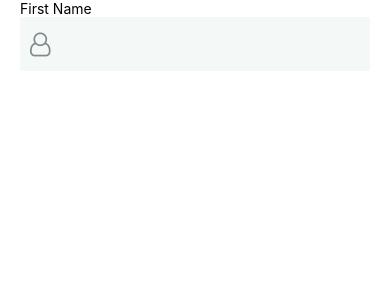
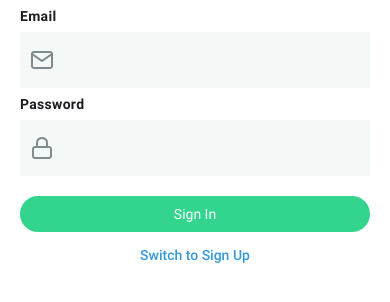
Before and after one commit to wassem7/ReactNative-WhatsApp-Clone, a React Native app: screen / in a window 390 px wide. Shown: the top 302 px of the page. Built offline with nearby package versions, Linux system fonts and the light colour scheme.

Commit message:
Sign In and Sign Up forms created

```diff
--- a/components/Input.js
+++ b/components/Input.js
@@ -5,7 +5,7 @@ import colors from '../constants/colors';
 const Input = (props) => {
   return (
     <View style={styles.container}>
-      <Text>{props.label}</Text>
+      <Text style={styles.label}>{props.label}</Text>
       <View style={styles.inputcontainer}>
         {props.icon && (
           <props.iconPack
@@ -15,8 +15,13 @@ const Input = (props) => {
           />
         )}
 
-        <TextInput selectionColor={colors.lightgrey} />
+        <TextInput style={styles.input} selectionColor={colors.lightgrey} />
       </View>
+      {props.errorText && (
+        <View style={styles.errormessageContainer}>
+          <Text style={styles.errorText}>{props.errorText}</Text>
+        </View>
+      )}
     </View>
   );
 };
@@ -24,6 +29,12 @@ const Input = (props) => {
 const styles = StyleSheet.create({
   container: {
     width: '100%',
+  },
+  label: {
+    marginVertical: 8,
+    fontFamily: 'bold',
+    letterSpacing: 0.3,
+    color: colors.textcolor,
   },
   inputcontainer: {
     backgroundColor: colors.nearlywhite,
@@ -38,5 +49,21 @@ const styles = StyleSheet.create({
     marginRight: 10,
     color: colors.grey,
   },
+  input: {
+    color: colors.textcolor,
+    flex: 1,
+    fontFamily: 'regular',
+    letterSpacing: 0.3,
+    paddingTop: 0,
+  },
+  errormessageContainer: {
+    marginVertical: 10,
+  },
+  errorText: {
+    color: 'red',
+    fontSize: 13,
+    fontFamily: 'regular',
+    letterSpacing: 0.3,
+  },
 });
 export default Input;
--- /dev/null
+++ b/components/SignInForm.js
@@ -0,0 +1,21 @@
+import { View, Text } from 'react-native';
+import React from 'react';
+import Input from './Input';
+import { Feather, FontAwesome } from '@expo/vector-icons';
+import SubmitButton from './SubmitButton';
+
+const SignInForm = () => {
+  return (
+    <>
+      <Input label={'Email'} icon='mail' iconPack={Feather} iconSize={24} />
+      <Input label={'Password'} icon='lock' iconPack={Feather} iconSize={24} />
+      <SubmitButton
+        title='Sign In'
+        onPress={() => console.log('Button Pressed !')}
+        style={{ marginTop: 20 }}
+      />
+    </>
+  );
+};
+
+export default SignInForm;
--- /dev/null
+++ b/components/SignUpForm.js
@@ -0,0 +1,34 @@
+import { View, Text } from 'react-native';
+import React from 'react';
+import Input from './Input';
+import { Feather, FontAwesome } from '@expo/vector-icons';
+import SubmitButton from './SubmitButton';
+
+const SignUpForm = () => {
+  return (
+    <>
+      <Input
+        label={'First Name'}
+        icon='user-o'
+        iconPack={FontAwesome}
+        iconSize={24}
+      />
+
+      <Input
+        label={'Last Name'}
+        icon='user-o'
+        iconPack={FontAwesome}
+        iconSize={24}
+      />
+      <Input label={'Email'} icon='mail' iconPack={Feather} iconSize={24} />
+      <Input label={'Password'} icon='lock' iconPack={Feather} iconSize={24} />
+      <SubmitButton
+        title='Sign Up'
+        onPress={() => console.log('Button Pressed !')}
+        style={{ marginTop: 20 }}
+      />
+    </>
+  );
+};
+
+export default SignUpForm;
--- /dev/null
+++ b/components/SubmitButton.js
@@ -0,0 +1,40 @@
+import { View, Text, StyleSheet, TouchableOpacity } from 'react-native';
+import React from 'react';
+import colors from '../constants/colors';
+
+const SubmitButton = (props) => {
+  const enabledBgColor = props.color || colors.primary;
+  const disabledBgColor = colors.lightgrey;
+
+  const bgColor = props.disabled ? disabledBgColor : enabledBgColor;
+  return (
+    <TouchableOpacity
+      onPress={props.disabled ? () => {} : props.onPress}
+      style={{
+        ...styles.button,
+        ...{ backgroundColor: bgColor },
+        ...props.style,
+      }}
+    >
+      <Text
+        style={{
+          color: props.disabled ? colors.grey : 'white',
+          fontFamily: 'regular',
+        }}
+      >
+        {props.title}
+      </Text>
+    </TouchableOpacity>
+  );
+};
+
+const styles = StyleSheet.create({
+  button: {
+    paddingHorizontal: 30,
+    paddingVertical: 10,
+    borderRadius: 30,
+    justifyContent: 'center',
+    alignItems: 'center',
+  },
+});
+export default SubmitButton;
--- a/constants/colors.js
+++ b/constants/colors.js
@@ -3,4 +3,6 @@ export default {
   lightgrey: '#bdc3c7',
   nearlywhite: '#F4F8F7',
   grey: '#7f8c8d',
+  textcolor: '#1c1e21',
+  primary: '#32d48e',
 };
--- a/screens/AuthScreen.js
+++ b/screens/AuthScreen.js
@@ -1,24 +1,40 @@
-import { View, Text, StyleSheet } from 'react-native';
-import React from 'react';
+import { View, Text, StyleSheet, TouchableOpacity } from 'react-native';
+import React, { useState } from 'react';
 import { SafeAreaView } from 'react-native-safe-area-context';
 import PageContainer from '../components/PageContainer';
-import Input from '../components/Input';
-import { FontAwesome } from '@expo/vector-icons';
+import SignUpForm from '../components/SignUpForm';
+import SignInForm from '../components/SignInForm';
+import colors from '../constants/colors';
 
 const AuthScreen = () => {
+  const [isSignUp, setisSignUp] = useState(false);
+
   return (
     <SafeAreaView style={{ flex: 1 }}>
       <PageContainer>
-        <Input
-          label={'First Name'}
-          icon='user-o'
-          iconPack={FontAwesome}
-          iconSize={24}
-        />
+        {isSignUp ? <SignUpForm /> : <SignInForm />}
+        <TouchableOpacity
+          style={styles.linkcontainer}
+          onPress={() => setisSignUp((prevState) => !prevState)}
+        >
+          <Text style={styles.link}>{`Switch to ${
+            isSignUp ? 'Login' : 'Sign Up'
+          }`}</Text>
+        </TouchableOpacity>
       </PageContainer>
     </SafeAreaView>
   );
 };
 
-const styles = StyleSheet.create({});
+const styles = StyleSheet.create({
+  linkcontainer: {
+    alignItems: 'center',
+    justifyContent: 'center',
+    marginVertical: 15,
+  },
+  link: {
+    fontFamily: 'medium',
+    color: colors.blue,
+  },
+});
 export default AuthScreen;
```
